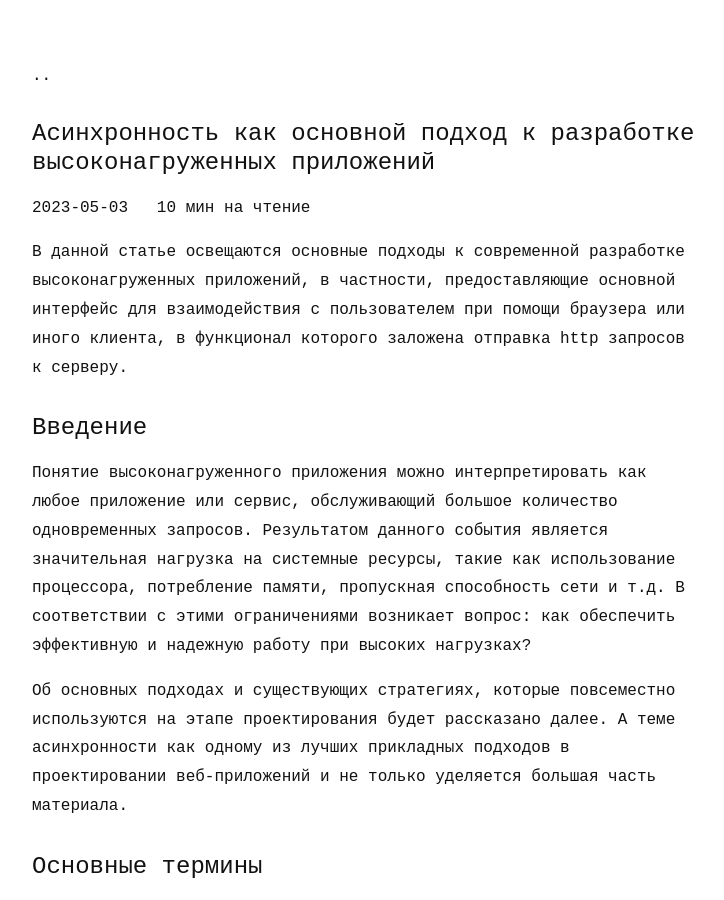
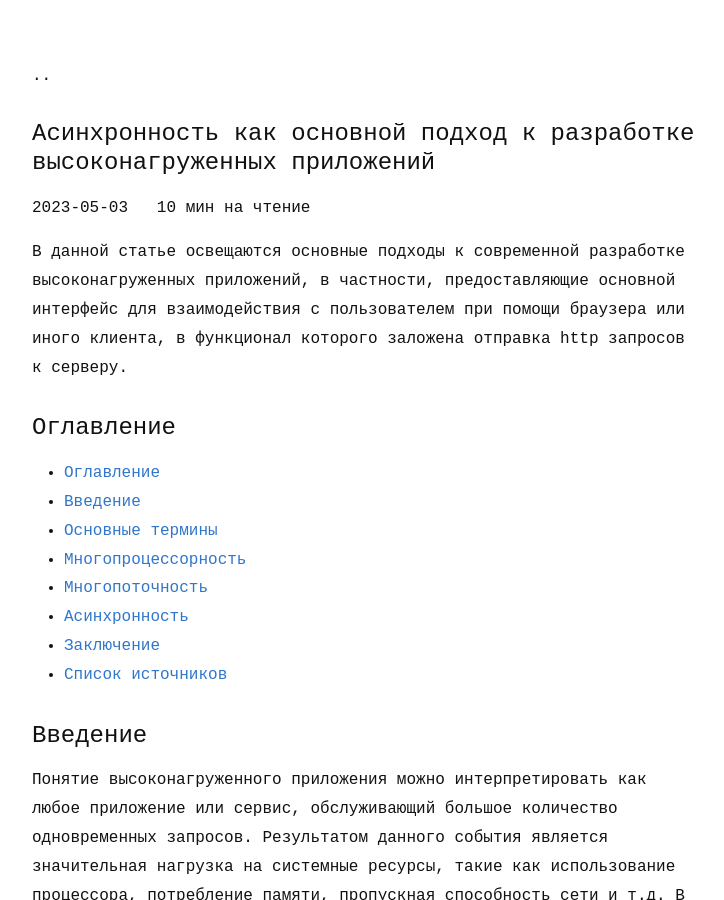
Before and after one commit to prs2rnn/prs2rnn.github.io, a Jekyll site: the page built from _posts/2023-05-03-асинхронность-как-основной-подход-к-разработке-высоконагруженных-приложений.markdown, in a window 1280 px wide and 900 px high. Shown: the whole window, without its empty margins (272-996 px from the left). Built offline with Jekyll 4.4.1, drawn with Linux system fonts in a browser that asks for light colours; some web fonts are replaced.

Commit message:
fix: toc

```diff
--- a/_posts/2023-05-03-асинхронность-как-основной-подход-к-разработке-высоконагруженных-приложений.markdown
+++ b/_posts/2023-05-03-асинхронность-как-основной-подход-к-разработке-высоконагруженных-приложений.markdown
@@ -7,7 +7,13 @@ permalink: /ru/posts/:title/
 description: "В данной статье освещаются основные подходы к современной разработке высоконагруженных приложений, в частности, предоставляющие основной интерфейс для взаимодействия с пользователем при помощи браузера или иного клиента, в функционал которого заложена отправка http запросов к серверу."
 ---
 
-В данной статье освещаются основные подходы к современной разработке высоконагруженных приложений, в частности, предоставляющие основной интерфейс для взаимодействия с пользователем при помощи браузера или иного клиента, в функционал которого заложена отправка http запросов к серверу.
+В данной статье освещаются основные подходы к современной разработке высоконагруженных приложений, в частности, предоставляющие основной интерфейс для взаимодействия с пользователем при помощи браузера или иного клиента, в функционал которого заложена отправка http запросов к
+серверу.
+
+## Оглавление
+
+* TOC
+{:toc}
 
 ## Введение
 
```
